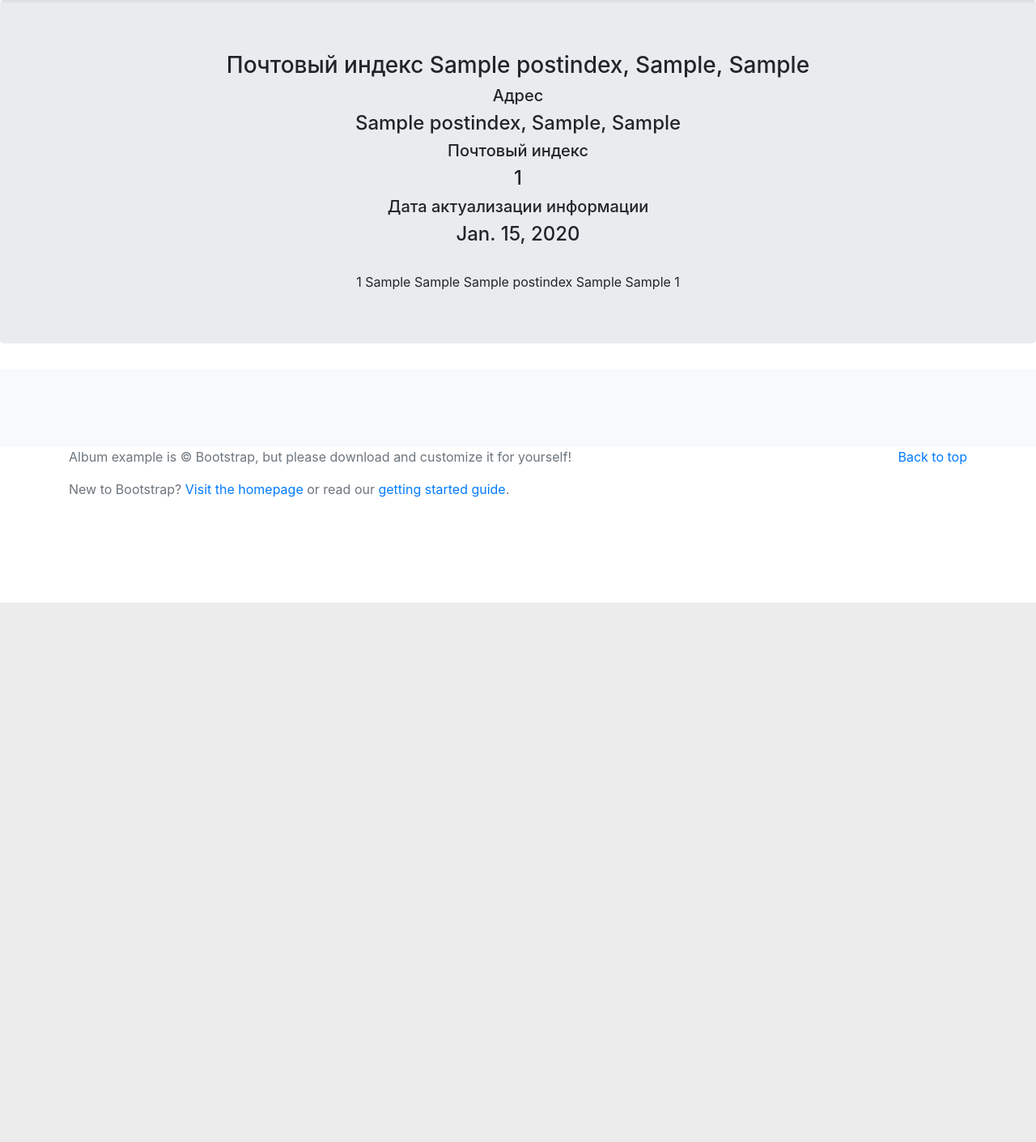
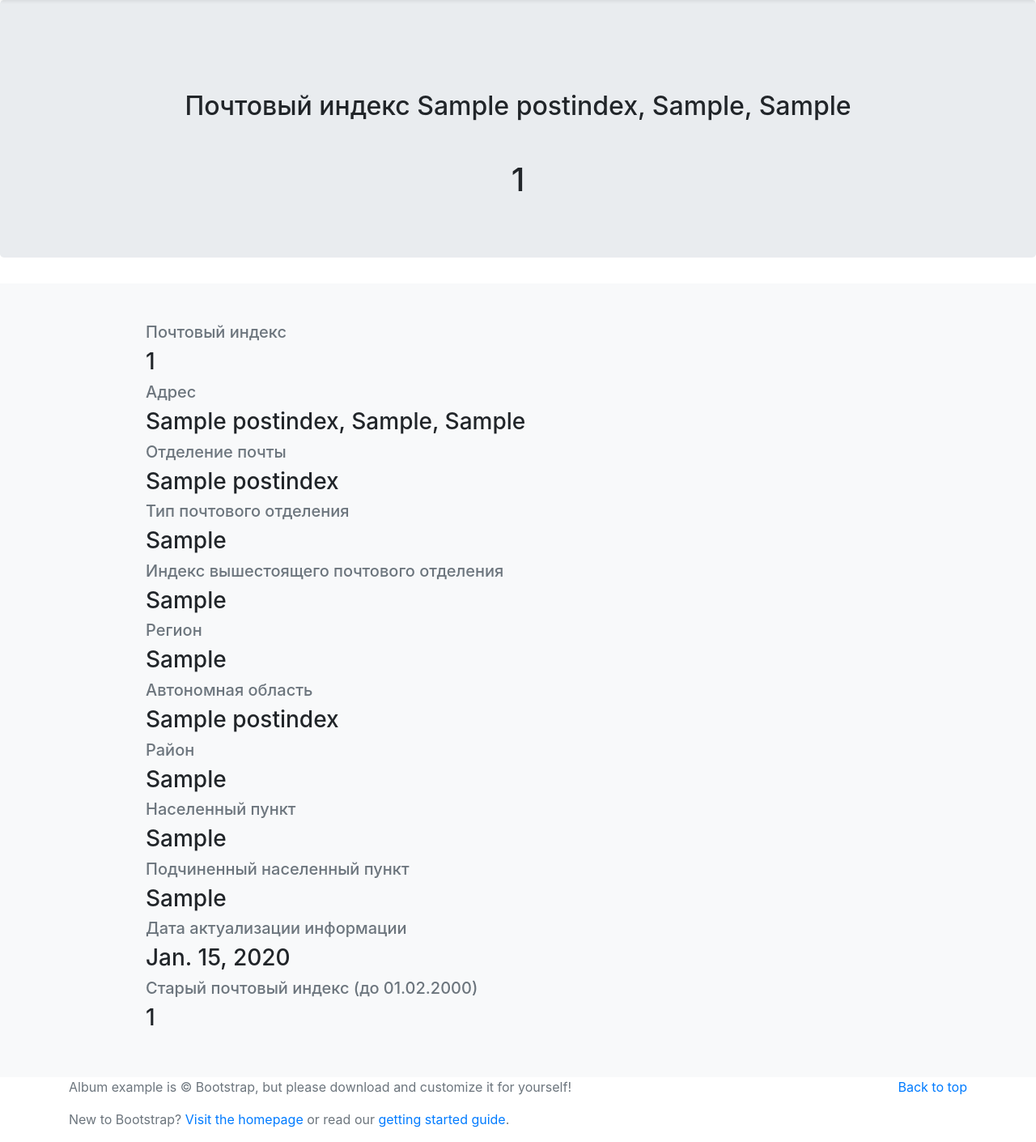
Before and after one commit to qaa-engineer/postindex, a Django app: template project/app/templates/postindex.html in a window 1280 px wide. Shown: the part 56-1466 px from the top of the page at 81% size. Before the commit the page ends 800 px from the top, so only its background shows below. Run offline with Django 3.2, Linux system fonts and the light colour scheme; the template is opened without the code that fills it: values that come from a table or form of the project are taken from there, others are empty; tables that the repository leaves empty hold one stand-in row (values such as "Sample post"); some libraries are stand-ins or nearby versions.

Commit message:
Рефакторинг

```diff
--- a/project/app/templates/postindex.html
+++ b/project/app/templates/postindex.html
@@ -1,25 +1,77 @@
 {% extends 'index.html' %}
-{% block title %}Почтовые индексы РФ{% endblock %}
+{% block title %}
+{% for row in db %}
+Почтовый индекс {{ row.post_name }}, {{ row.area }}, {{ row.region }}
+{% endfor %}
+{% endblock %}
 {% block section %}
-    {% if db %}
-        {% for row in db %}
-            <h3>Почтовый индекс {{ row.post_name }}, {{ row.area }}, {{ row.region }}</h3>
-            <h5>Адрес</h5>
-            <h4>{{ row.post_name }}, {{ row.area }}, {{ row.region }}</h4>
-            <h5>Почтовый индекс</h5>
-            <h4>{{ row.post_index_value }}</h4>
-            <h5>Дата актуализации информации</h5>
-            <h4>{{ row.actual_date }}</h4>
-            <br>
-            {{ row.id }}
-            {{ row.post_sub }}
-            {{ row.city }}
-            {{ row.autonomy }}
-            {{ row.city_1 }}
-            {{ row.city_1 }}
-            {{ row.index_old }}
-        {% endfor %}
-    {% endif %}
+{% if db %}
+{% for row in db %}
+<h2 class="mt-5">Почтовый индекс {{ row.post_name }}, {{ row.area }}, {{ row.region }}</h2>
+<h1 class="mt-5">{{ row.post_index_value }}</h1>
+{% endfor %}
+{% endif %}
 {% endblock %}
 {% block container %}
+{% if db %}
+{% for row in db %}
+<div class="col-md-10 offset-1">
+    <h5 class="alert-heading text-muted">Почтовый индекс</h5>
+    <h3>{{ row.post_index_value }}</h3>
+
+    <h5 class="alert-heading text-muted">Адрес</h5>
+    <h3>{{ row.post_name }}, {{ row.area }}, {{ row.region }}</h3>
+
+    {% if row.post_name %}
+    <h5 class="alert-heading text-muted">Отделение почты</h5>
+    <h3>{{ row.post_name }}</h3>
+    {% endif %}
+
+    {% if row.post_type %}
+    <h5 class="alert-heading text-muted">Тип почтового отделения</h5>
+    <h3>{{ row.post_type }}</h3>
+    {% endif %}
+
+    {% if row.post_sub %}
+    <h5 class="alert-heading text-muted">Индекс вышестоящего почтового отделения</h5>
+    <h3>{{ row.post_sub }}</h3>
+    {% endif %}
+
+    {% if row.region %}
+    <h5 class="alert-heading text-muted">Регион</h5>
+    <h3>{{ row.region }}</h3>
+    {% endif %}
+
+    {% if row.autonomy %}
+    <h5 class="alert-heading text-muted">Автономная область</h5>
+    <h3>{{ row.autonomy }}</h3>
+    {% endif %}
+
+    {% if row.area %}
+    <h5 class="alert-heading text-muted">Район</h5>
+    <h3>{{ row.area }}</h3>
+    {% endif %}
+
+    {% if row.city %}
+    <h5 class="alert-heading text-muted">Населенный пункт</h5>
+    <h3>{{ row.city }}</h3>
+    {% endif %}
+
+    {% if row.city_1 %}
+    <h5 class="alert-heading text-muted">Подчиненный населенный пункт</h5>
+    <h3>{{ row.city_1 }}</h3>
+    {% endif %}
+
+    {% if row.actual_date %}
+    <h5 class="alert-heading text-muted">Дата актуализации информации</h5>
+    <h3>{{ row.actual_date }}</h3>
+    {% endif %}
+
+    {% if row.index_old %}
+    <h5 class="alert-heading text-muted">Старый почтовый индекс (до 01.02.2000)</h5>
+    <h3>{{ row.index_old }}</h3>
+    {% endif %}
+</div>
+{% endfor %}
+{% endif %}
 {% endblock %}
```
